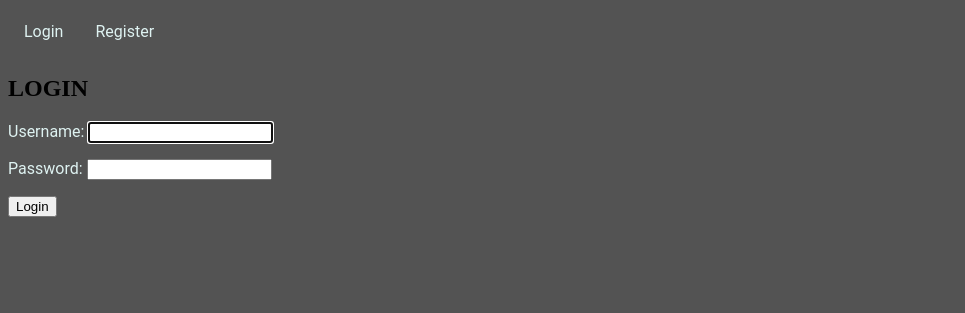
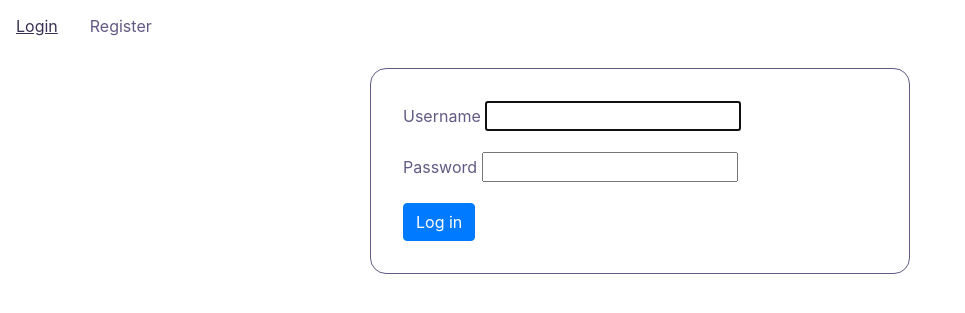
Before and after one commit to makayru/django_eind, a Django app: a page that uses django_eindopdracht/base/templates/base/base.html in a window 1280 px wide. Shown: the top 313 px of the page, without its empty margins (0-965 px from the left). Run offline with Django 4.2, Linux system fonts and the light colour scheme; parts of the project's set-up code (start-up, migrations or seed data) failed here and were passed over.

Commit message:
STYLE1
made a color pallet, converted the site to use bootstrap, and changed all forms into functional bootstrap forms. adjusted the edit profile

```diff
--- a/django_eindopdracht/base/models.py
+++ b/django_eindopdracht/base/models.py
@@ -5,7 +5,7 @@ from django.db.models.signals import post_save
 
 # Create your models here.
 class Profile(models.Model):
-    BioText = models.TextField()
+    BioText = models.CharField(max_length=100)
     City = models.CharField(max_length=100)
     user = models.OneToOneField(User, on_delete=models.CASCADE)
     def __str__(self):
--- a/django_eindopdracht/base/static/base/css/style.css
+++ b/django_eindopdracht/base/static/base/css/style.css
@@ -1,50 +1,76 @@
-body{
-    background-color: #535353;
+:root {
+    --primary-color: #635985;
+    --secondary-color: #443C68;
+    --tertiary-color: #393053;
+    --dark-color: #18122B;
   }
 
-h1{
-    font-family: 'sans-serif';
-    font-weight: 700;
-    font-size: 4em;
-    font-style: normal;
-    color: #c4c4c4;
-}
-
-a{
-    font-family: 'Roboto';
-    color: #DEF2f1;
-}
-
-p{
-    font-family: 'Roboto';
-    font-size:16px;
-    color: #DEF2f1;
-}
-
-img{
-    opacity: 0.5;
-}
-
-ul{
+/* menu styling */
+  ul {
     list-style-type: none;
     margin: 0;
     padding: 0;
     overflow: hidden;
-
   }
 
-li{
+  li {
     float: left;
   }
 
-li a{
+  li a {
     display: block;
-    color: #DEF2f1;
+    color: var(--primary-color);
     text-align: center;
     padding: 14px 16px;
     text-decoration: none;
   }
 
-li a:hover{
-    color: #17252A;
+  li a:hover {
+    color: var(--tertiary-color);
   }
+
+
+  body{
+    background-color: var(--primary-color);
+  }
+
+  /* form styling */
+  .form-label {
+    color: var(--primary-color);
+  }
+
+  .form-control {
+    background-color: var(--tertiary-color);
+    border-color: var(--primary-color);
+    color: var(--dark-color);
+  }
+
+  .btn-primary {
+    background-color: var(--secondary-color);
+    border-color: var(--secondary-color);
+  }
+
+  .btn-primary:hover {
+    background-color: var(--primary-color);
+    border-color: var(--primary-color);
+  }
+
+  .btn-primary:focus {
+    box-shadow: 0 0 0 0.2rem var(--primary-color);
+  }
+
+  .form-container {
+    border: 1px solid var(--primary-color);
+    padding: 2rem;
+    border-radius: 1rem;
+  }
+
+/* card styling (see All Books Page for example ) */
+
+  .card-title {
+    color: var(--primary-color);
+  }
+
+  .card-text strong {
+    color: var(--dark-color);
+  }
--- a/django_eindopdracht/base/templates/base/base.html
+++ b/django_eindopdracht/base/templates/base/base.html
@@ -8,7 +8,7 @@
     <meta name="viewport" content="width=device-width, initial-scale=1.0">
     <title>{% block title%}Boeken Club{%endblock title%}</title>
     <link rel="stylesheet" href="{% static 'base/css/style.css' %}">
-    {% block csslinks %}{% endblock csslinks %}
+    <link rel="stylesheet" href="https://cdn.jsdelivr.net/npm/bootstrap@4.3.1/dist/css/bootstrap.min.css" integrity="sha384-ggOyR0iXCbMQv3Xipma34MD+dH/1fQ784/j6cY/iJTQUOhcWr7x9JvoRxT2MZw1T" crossorigin="anonymous">    {% block csslinks %}{% endblock csslinks %}
 </head>
 <body>
     {% include 'base/menu.html' %}
@@ -24,5 +24,7 @@
     <div class="content">
         {% block content %}{% endblock content %}
     </div>
-</body>
+    <script src="https://code.jquery.com/jquery-3.3.1.slim.min.js" integrity="sha384-q8i/X+965DzO0rT7abK41JStQIAqVgRVzpbzo5smXKp4YfRvH+8abtTE1Pi6jizo" crossorigin="anonymous"></script>
+    <script src="https://cdn.jsdelivr.net/npm/popper.js@1.14.7/dist/umd/popper.min.js" integrity="sha384-UO2eT0CpHqdSJQ6hJty5KVphtPhzWj9WO1clHTMGa3JDZwrnQq4sF86dIHNDz0W1" crossorigin="anonymous"></script>
+    <script src="https://cdn.jsdelivr.net/npm/bootstrap@4.3.1/dist/js/bootstrap.min.js" integrity="sha384-JjSmVgyd0p3pXB1rRibZUAYoIIy6OrQ6VrjIEaFf/nJGzIxFDsf4x0xIM+B07jRM" crossorigin="anonymous"></script></body>
 </html>
--- a/django_eindopdracht/base/templates/base/menu.html
+++ b/django_eindopdracht/base/templates/base/menu.html
@@ -5,10 +5,15 @@
       <li><a href="{% url 'index' %}">Home</a></li>
       <li><a href="{% url 'books' %}">All Books</a></li>
       <li><a href="{% url 'logout' %}" class="nav-item">Logout</a></li>
-      <li><a href="{% url 'myprofile' %}" class="nav-item">My Profile</a></li>
+      {% for i in userprofile %}
+        <li><a href="{% url 'my_profile' i.pk %}" class="nav-item">My Profile</a></li>
+      {% endfor %}
+      <li><a href="{% url 'addnewbook' %}" class="nav-item">Add Book</a></li>
     {% else %}
       <li><a href="{% url 'login' %}" class="nav-item">Login</a></li>
       <li><a href="{% url 'register' %}" class="nav-item">Register</a></li>
     {% endif %}
+
+
   </ul>
 </nav>
--- a/django_eindopdracht/base/templates/registration/login.html
+++ b/django_eindopdracht/base/templates/registration/login.html
@@ -1,10 +1,22 @@
 {% extends 'base/base.html' %}
 
 {% block content %}
-    <h2>LOGIN</h2>
-    <form method="POST">
-        {% csrf_token %}
-        {{ form.as_p }}
-        <input type="submit" value="Login">
-    </form>
+  <div class="container">
+    <div class="row justify-content-center">
+      <div class="col-md-6">
+        <div class="form-container">
+          <form method="post" class="mx-auto">
+            {% csrf_token %}
+            {% for field in form %}
+              <div class="form-group">
+                <label for="{{ field.id }}" class="form-label">{{ field.label }}</label>
+                {{ field }}
+              </div>
+            {% endfor %}
+            <button type="submit" class="btn btn-primary">Log in</button>
+          </form>
+        </div>
+      </div>
+    </div>
+  </div>
 {% endblock %}
--- a/django_eindopdracht/base/views.py
+++ b/django_eindopdracht/base/views.py
@@ -1,5 +1,6 @@
 from django.shortcuts import render, redirect
 from django.contrib.auth.forms import UserCreationForm
+from django.contrib.auth.forms import CustomUserCreationForm
 from django.contrib.auth import login
 from django.contrib.auth.decorators import login_required
 from .forms import ProfileForm, AddNewBookForm
@@ -10,7 +11,8 @@ from .models import Profile, Book
 @login_required
 def index(request):
     username = request.user.username
-    context = {'username': username}
+    userprofile = Profile.objects.filter(user=request.user)
+    context = {'userprofile': userprofile, 'username': username}
     return render(request, 'base/index.html', context)
 
 @login_required
@@ -32,7 +34,7 @@ def edit_profile(request, pk):
     else:
         form = ProfileForm(instance=profile)
 
-    context = {'form': form}
+    context = {'form': form, "username": request.user.username}
     return render(request, 'base/profileform.html', context)
 
 @login_required
--- a/django_eindopdracht/django_eindopdracht/settings.py
+++ b/django_eindopdracht/django_eindopdracht/settings.py
@@ -118,6 +118,7 @@ USE_TZ = True
 
 STATIC_URL = 'static/'
 
+
 # Default primary key field type
 # https://docs.djangoproject.com/en/4.1/ref/settings/#default-auto-field
 
--- a/django_eindopdracht/django_eindopdracht/urls.py
+++ b/django_eindopdracht/django_eindopdracht/urls.py
@@ -22,8 +22,7 @@ urlpatterns = [
     path("", views.index, name='index'),
     path("", include('django.contrib.auth.urls')),
     path('register/', views.register, name='register'),
-    path('myprofile/', views.MyProfile, name='myprofile'),
-    path('edit_profile/<int:pk>/', views.edit_profile, name='edit_profile'),
+    path('my_profile/<int:pk>/', views.edit_profile, name='my_profile'),
     path('addnewbook/', views.AddNewBooks, name='addnewbook'),
     path('books/', views.AllBooks, name='books'),
 
```
Also changed, not shown: django_eindopdracht/base/templates/base/books.html (+19 -9 lines), django_eindopdracht/base/templates/base/form.html (added, +15 -0 lines), django_eindopdracht/base/templates/base/newbookform.html (+21 -10 lines), django_eindopdracht/base/templates/base/profile.html (deleted, +0 -15 lines), django_eindopdracht/base/templates/base/profileform.html (+22 -10 lines), django_eindopdracht/base/templates/registration/register.html (+18 -6 lines). Lines whose indentation alone changed are shown as unchanged.
